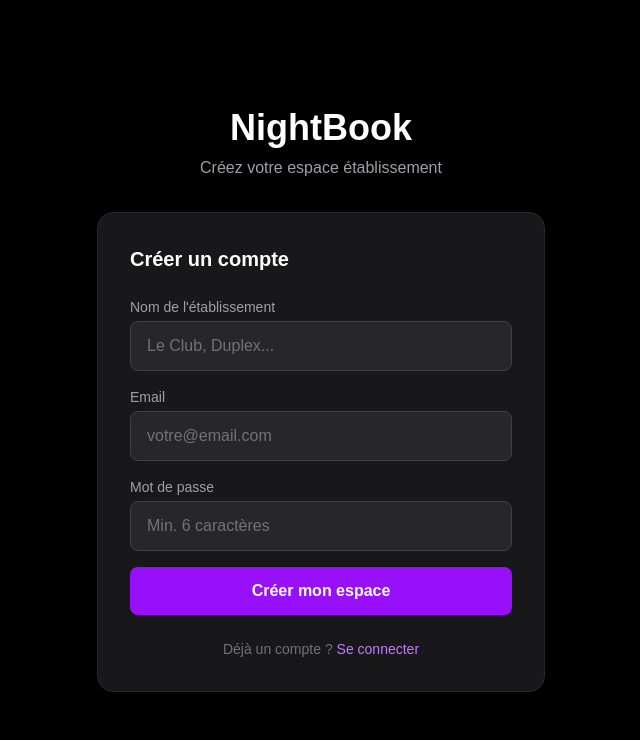
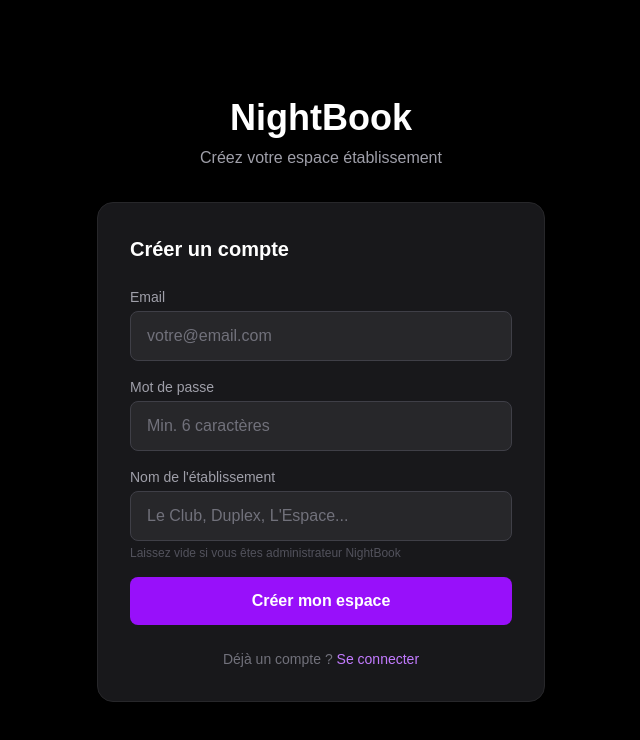
Before and after one commit to M4xim3e/nightbook, a Next.js app: page /register in a window 1280 px wide. Shown: the top 740 px of the page, without its empty margins (319-959 px from the left). Built offline with nearby package versions, Linux system fonts and the light colour scheme; no server answers.

Commit message:
Update page.tsx

```diff
--- a/src/app/(auth)/register/page.tsx
+++ b/src/app/(auth)/register/page.tsx
@@ -18,7 +18,7 @@
     setLoading(true)
     setError('')
 
-    if (!venueName || !email || !password) {
+    if (!email || !password) {
       setError('Tous les champs sont obligatoires')
       setLoading(false)
       return
@@ -39,6 +39,26 @@
     }
 
     if (data.user) {
+      // Vérifier si c'est un admin
+      const { data: adminRecord } = await supabase
+        .from('admins')
+        .select('id')
+        .eq('email', email)
+        .single()
+
+      if (adminRecord) {
+        // Admin → pas de venue, direct /admin
+        router.push('/admin')
+        return
+      }
+
+      // Boîte de nuit → création de la venue obligatoire
+      if (!venueName) {
+        setError('Le nom de l\'établissement est obligatoire')
+        setLoading(false)
+        return
+      }
+
       const slug = venueName
         .toLowerCase()
         .normalize('NFD')
@@ -79,17 +99,6 @@
 
           <div className="space-y-4">
             <div>
-              <label className="text-sm text-zinc-400 mb-1 block">Nom de l'établissement</label>
-              <input
-                type="text"
-                value={venueName}
-                onChange={(e) => setVenueName(e.target.value)}
-                className="w-full bg-zinc-800 border border-zinc-700 rounded-lg px-4 py-3 text-white placeholder-zinc-500 focus:outline-none focus:border-purple-500 transition"
-                placeholder="Le Club, Duplex..."
-              />
-            </div>
-
-            <div>
               <label className="text-sm text-zinc-400 mb-1 block">Email</label>
               <input
                 type="email"
@@ -106,10 +115,22 @@
                 type="password"
                 value={password}
                 onChange={(e) => setPassword(e.target.value)}
-                onKeyDown={(e) => e.key === 'Enter' && handleRegister()}
                 className="w-full bg-zinc-800 border border-zinc-700 rounded-lg px-4 py-3 text-white placeholder-zinc-500 focus:outline-none focus:border-purple-500 transition"
                 placeholder="Min. 6 caractères"
               />
+            </div>
+
+            <div>
+              <label className="text-sm text-zinc-400 mb-1 block">Nom de l'établissement</label>
+              <input
+                type="text"
+                value={venueName}
+                onChange={(e) => setVenueName(e.target.value)}
+                onKeyDown={(e) => e.key === 'Enter' && handleRegister()}
+                className="w-full bg-zinc-800 border border-zinc-700 rounded-lg px-4 py-3 text-white placeholder-zinc-500 focus:outline-none focus:border-purple-500 transition"
+                placeholder="Le Club, Duplex, L'Espace..."
+              />
+              <p className="text-zinc-600 text-xs mt-1">Laissez vide si vous êtes administrateur NightBook</p>
             </div>
 
             <button
```
